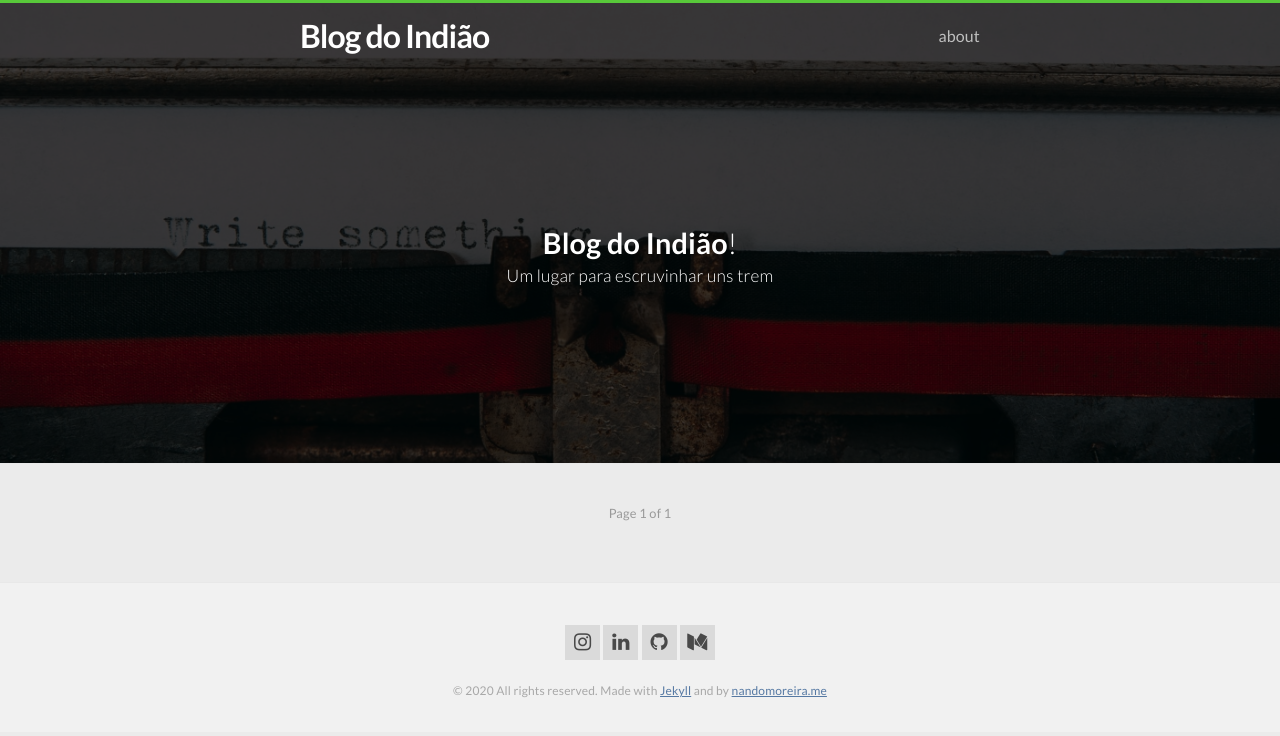
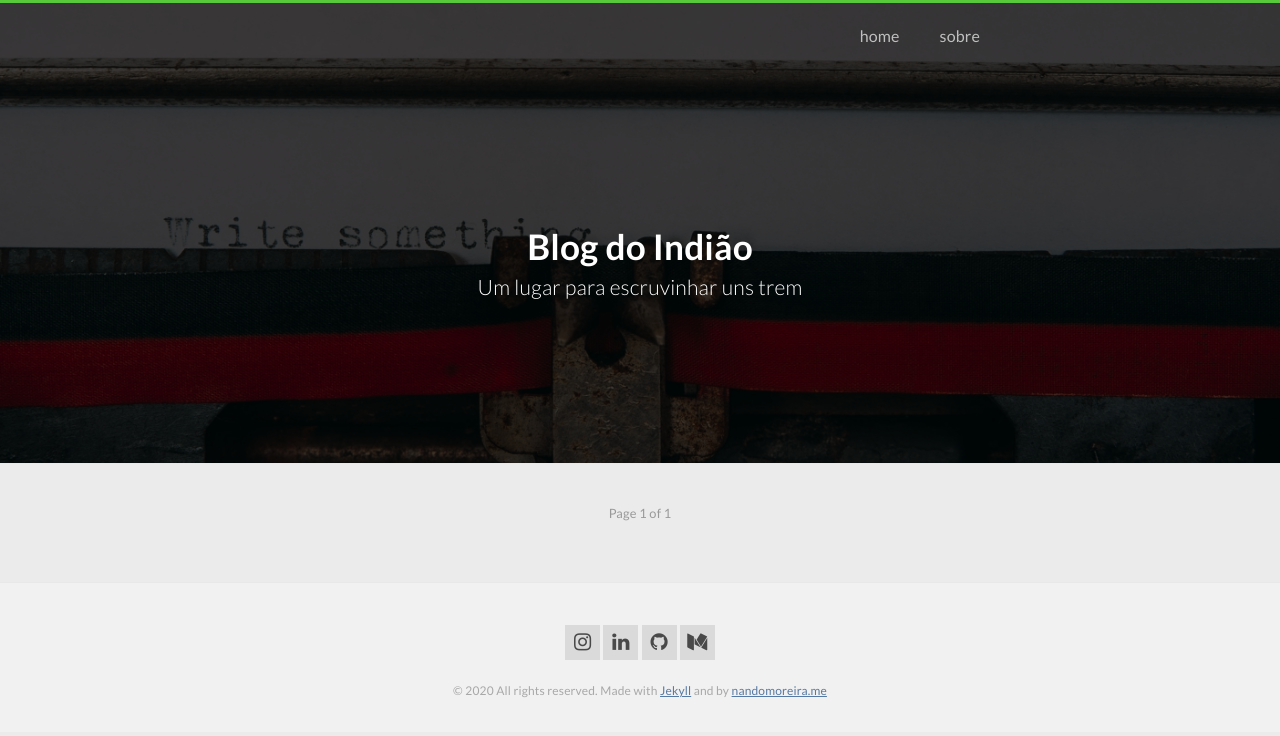
Before and after one commit to oindiao/oindiao.github.io, a Jekyll site: the page built from index.html, in a window 1280 px wide. Shown: the top 736 px of the page. Built offline with Jekyll 4.4.1, drawn with Linux system fonts in a browser that asks for light colours; nearby versions of some CDN libraries; the list of posts is cut into pages by our own code.

Commit message:
mudancas no header

```diff
--- a/_config.yml
+++ b/_config.yml
@@ -14,6 +14,14 @@ author:
   github : https://github.com/oindiao
   medium : https://medium.com/@oindiao
 
+navbar:
+  home:
+    url: "/"
+    title: "home"
+  about:
+    url: "/about"
+    title: "sobre"
+
 
 
 paginate: 5
--- a/_includes/header.html
+++ b/_includes/header.html
@@ -4,9 +4,11 @@
 
     <div class="container">
 
-      <h1 class="title">
-        <a href="{{ site.baseurl }}/">{{ site.title }}</a>
-      </h1>
+      {% if page.slug != 'home' %}
+        <h1 class="title">
+          <a href="{{ site.baseurl }}/">{{ site.title }}</a>
+       </h1>
+      {% endif %}
 
       <nav class="navbar">
         <a href="#" class="menu-icon">
@@ -16,21 +18,18 @@
         </a>
 
         <ul class="nav">
-          {% for page in site.pages %}
-            {% if page.title and page.title != 'Home' %}
-            <li><a href="{{ page.url | prepend: site.baseurl }}">{{ page.title }}</a></li>
-            {% endif %}
-          {% endfor %}
+          <li><a href="{{ site.navbar.home.url | prepend: site.baseurl }}">{{ site.navbar.home.title }}</a></li>
+          <li><a href="{{ site.navbar.about.url | prepend: site.baseurl }}">{{ site.navbar.about.title }}</a></li>
         </ul>
       </nav>
     </div>
 
     {% if page.slug == 'home' %}
-      <h2 class="txt-center">
-        <strong>{{ site.title }}</strong>!
+      <h1 class="txt-center">
+        <strong>{{ site.title }}</strong>
         <br/>
         <small>{{ site.description }}</small>
-      </h2>
+      </h1>
     {% endif %}
 
   </div>
```
